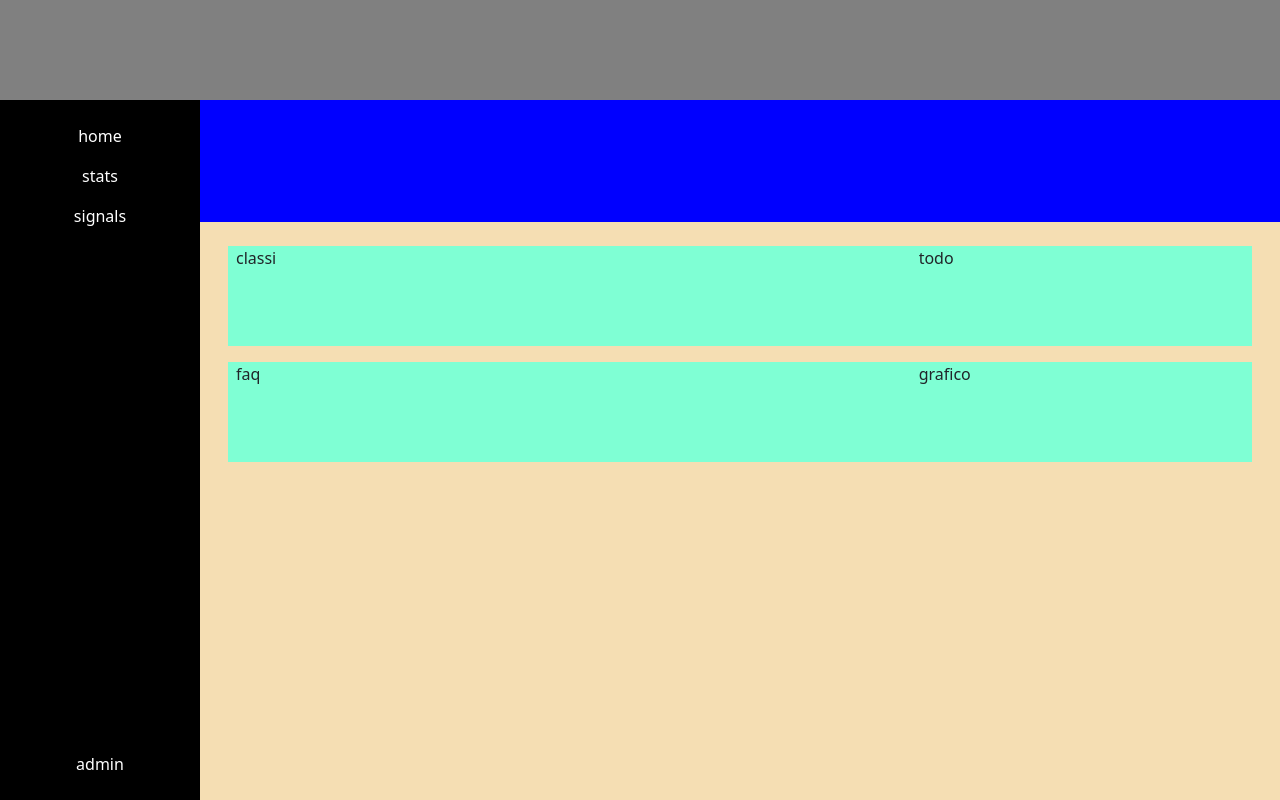
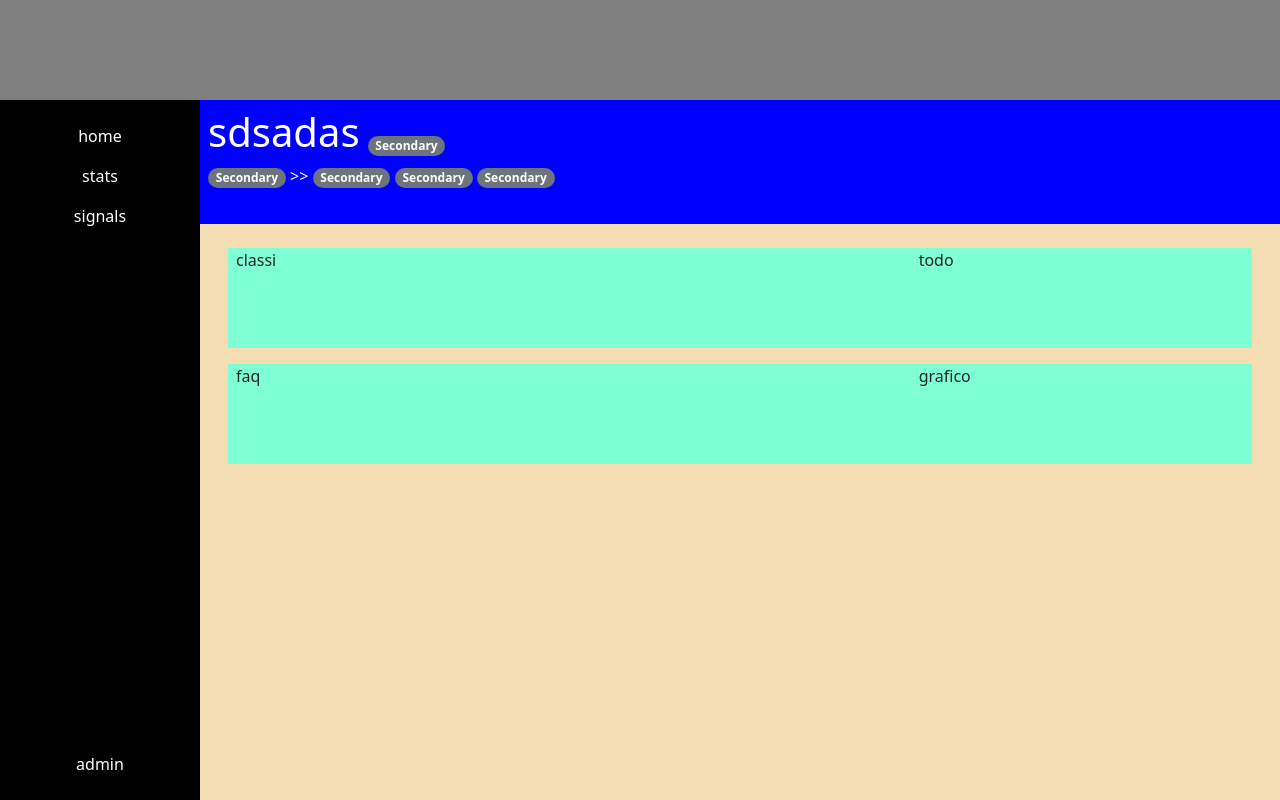
Before and after one commit to AntoninoCucuzza/html-css-bootstrap-dashboard, a plain HTML site: page index.html in a window 1280 px wide. Drawn offline with nearby package versions, Linux system fonts and the light colour scheme.

Commit message:
add 1st section banner

```diff
--- a/index.html
+++ b/index.html
@@ -34,13 +34,30 @@
                         <div class="mt-auto">admin</div>
                     </div>
 
+                </div>
+                <div class="wrapper d-flex flex-column">
+                    <div class="banner text-white p-2">
+
+                        <div class="d-flex flex-column">
+
+                            <div class="wrapper d-flex">
+                                <h1>sdsadas</h1>
+                                <span class="badge rounded-pill text-bg-secondary h-50 align-self-end mb-2 ms-2 ">Secondary</span>
+
+                            </div>
+
+                            <div class="wrapper">
+                                <span class="badge rounded-pill text-bg-secondary">Secondary</span>
+                                <span> >> </span>
+                                <span class="badge rounded-pill text-bg-secondary">Secondary</span>
+                                <span class="badge rounded-pill text-bg-secondary">Secondary</span>
+                                <span class="badge rounded-pill text-bg-secondary">Secondary</span>
 
 
+                            </div>
+                        </div>
 
-
-                </div>
-                <div class="wrapper d-flex flex-column">
-                    <div class="banner"></div>
+                    </div>
                     <div class="content p-4">
                         <div class="container-fluid">
                             <div class="row g-3">
```
